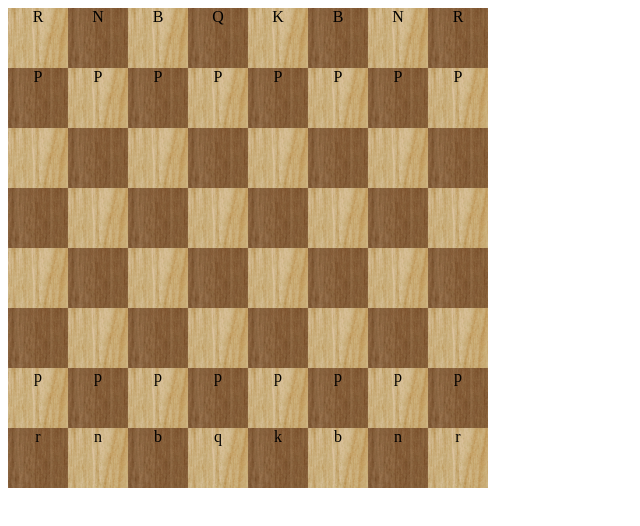
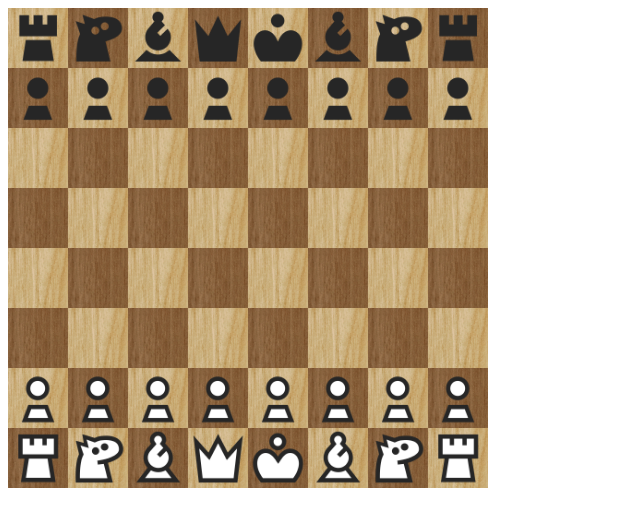
Before and after one commit to ethanhcarpenter/NEA, a plain HTML site: page index.html in a window 1280 px wide. Shown: the whole page, without its empty margins (0-640 px from the left). Drawn offline with Linux system fonts and the light colour scheme.

Commit message:
code append

```diff
--- a/script.js
+++ b/script.js
@@ -41,6 +41,47 @@ class ChessGame {
                 chessboard.appendChild(square);
             }
         }
+        this.addPieces();
+    }
+    addPieces(){
+        const chessboard = document.getElementById('chessboard');
+        const squares = Array.from(chessboard.children);
+
+        squares.forEach((sqr) => {
+            const newSqr = document.createElement("div");
+            const rect = sqr.getBoundingClientRect();
+            newSqr.className="images";
+            newSqr.style.position = "absolute";
+            newSqr.style.top = rect.top + "px";
+            newSqr.style.left = rect.left + "px";
+            newSqr.style.width = rect.width + "px";
+            newSqr.style.height = rect.height + "px";
+            newSqr.style.backgroundColor = "";
+            const pieceImages = {
+                'wrook': 'pieces/white-rook.png',
+                'wknight': 'pieces/white-knight.png',
+                'wbishop': 'pieces/white-bishop.png',
+                'wqueen': 'pieces/white-queen.png',
+                'wking': 'pieces/white-king.png',
+                'wpawn': 'pieces/white-pawn.png',
+                'brook': 'pieces/black-rook.png',
+                'bknight': 'pieces/black-knight.png',
+                'bbishop': 'pieces/black-bishop.png',
+                'bqueen': 'pieces/black-queen.png',
+                'bking': 'pieces/black-king.png',
+                'bpawn': 'pieces/black-pawn.png',
+            };
+            console.log(this.getPieceAtPosition(sqr.id));
+            if(this.getPieceAtPosition(sqr.id)){
+                newSqr.style.backgroundImage=`url(${pieceImages[this.getPieceAtPosition(sqr.id)]})`;
+                if(this.getPieceAtPosition(sqr.id).includes("wpawn"))newSqr.style.backgroundImage=`url(${pieceImages["wpawn"]})`;
+                if(this.getPieceAtPosition(sqr.id).includes("bpawn"))newSqr.style.backgroundImage=`url(${pieceImages["bpawn"]})`;
+            }else{
+                newSqr.style.backgroundImage="";
+            }
+            newSqr.style.backgroundSize="cover";
+            chessboard.appendChild(newSqr);
+        });
     }
     setupStartingPosition() {
         this.setPiecePosition("wrook", "a1");
@@ -153,8 +194,7 @@ class ChessGame {
 
             }
             console.log(23);
-            //sqr.innerText=(this.boardState===0)?"":this.valueToCNotation(piece);
-            //sqr.innerText=(this.boardState===2)?key:this.valueToCNotation(piece);
+
         }
 
     }
@@ -189,13 +229,13 @@ class ChessGame {
         moves.forEach(move => {
             const sqr = document.getElementById(this.dictToId(move));
             console.log(sqr.id);
-            this.addTintToDiv(sqr,0.7,);
+            this.addTintToDiv(sqr,0.3,);
 
         });
     }
     addTintToDiv(divToTint, tintOpacity) {
 
-        const tintColor="gray";
+        const tintColor="rgba(0,0,0,.4)";
         const tintDiv = document.createElement("div");
         tintDiv.className = "tint-overlay";
         tintDiv.style.backgroundColor = tintColor//"rgba(0, 0, 0, 0.5)";
@@ -203,10 +243,10 @@ class ChessGame {
         tintDiv.style.borderRadius = "100%";
         tintDiv.style.position = "relative";
         tintDiv.style.textAlign="center";
-        tintDiv.style.left="15px";
-        tintDiv.style.top="15px";
-        tintDiv.style.width="30px";
-        tintDiv.style.height="30px";
+        tintDiv.style.left="20px";
+        tintDiv.style.top="20px";
+        tintDiv.style.width="20px";
+        tintDiv.style.height="20px";
         tintDiv.style.pointerEvents = "none";
         divToTint.appendChild(tintDiv);
     }
@@ -469,4 +509,4 @@ class ChessGame {
     }
 }
 
-const game = new ChessGame(1);
+const game = new ChessGame(0);
--- a/style.css
+++ b/style.css
@@ -22,13 +22,3 @@
     text-align: center;
 
 }
-.black::before {
-
-    background: rgba(80, 79, 79, 0.5);
-    position: absolute;
-    top: 0px;
-    bottom: 0px;
-    left: 0px;
-    right: 0px;
-
-}
```
